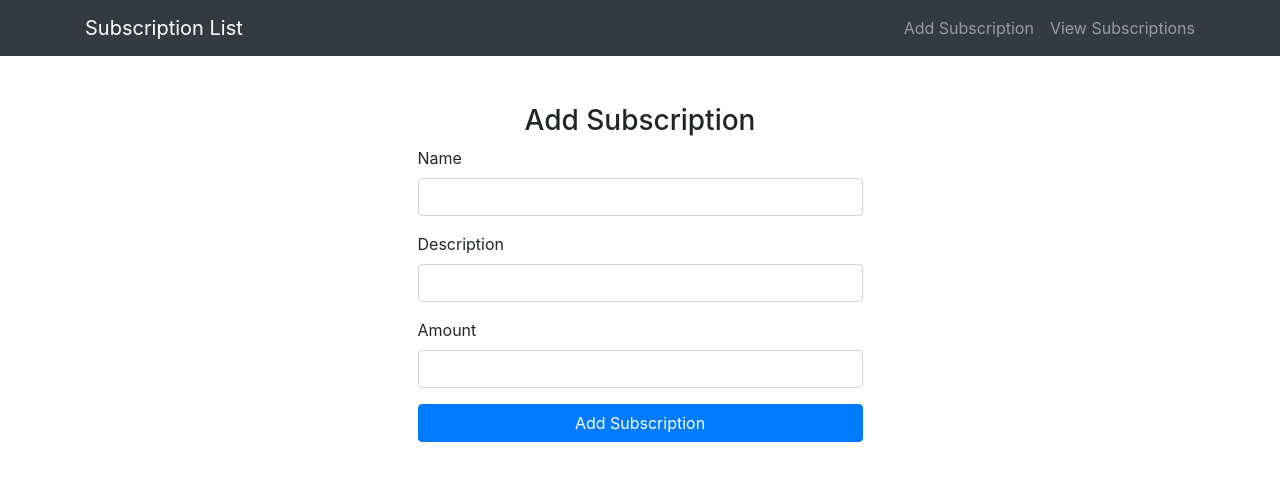
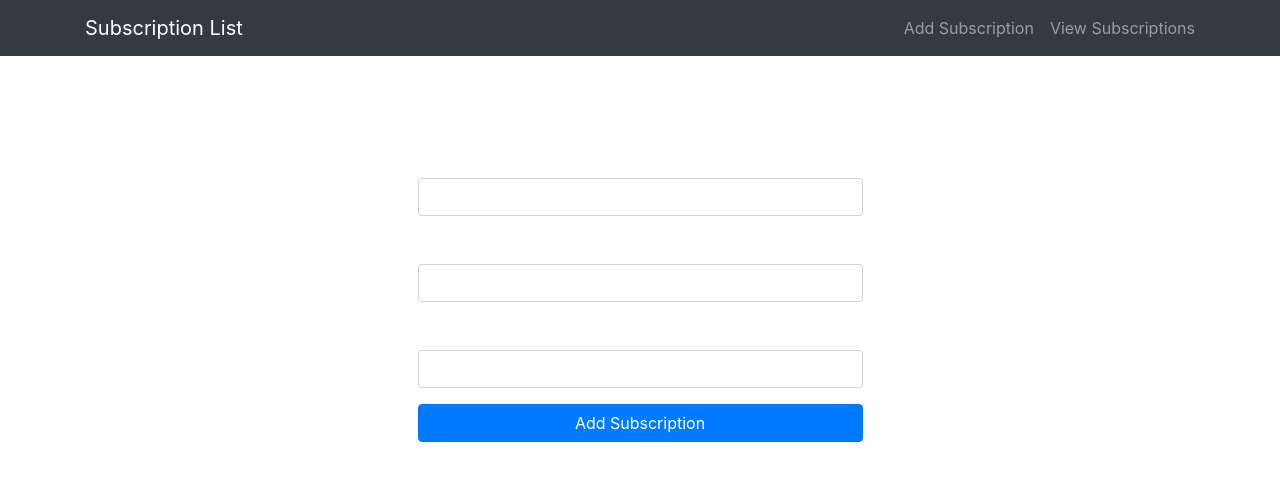
Before and after one commit to jpwarren610/isqa4900_assignment2, a Vue app: page / in a window 1280 px wide. Shown: the top 480 px of the page. Built offline with nearby package versions, Linux system fonts and the light colour scheme.

Commit message:
update style

```diff
--- a/src/App.vue
+++ b/src/App.vue
@@ -72,7 +72,16 @@ export default {
   -webkit-font-smoothing: antialiased;
   -moz-osx-font-smoothing: grayscale;
   text-align: center;
-  color: #2c3e50;
+  /* color: #2c3e50; */
   margin-top: 60px;
 }
+body {
+  background-color: #212529;
+}
+h3 {
+  color: #fff;
+}
+label {
+  color: #fff;
+}
 </style>
--- a/src/components/List.vue
+++ b/src/components/List.vue
@@ -1,7 +1,7 @@
 <template>
   <div class="row">
     <div class="col-md-12">
-      <table class="table table-striped">
+      <table class="table table-striped table-dark">
         <thead>
           <tr>
             <th scope="col">Name</th>
```
